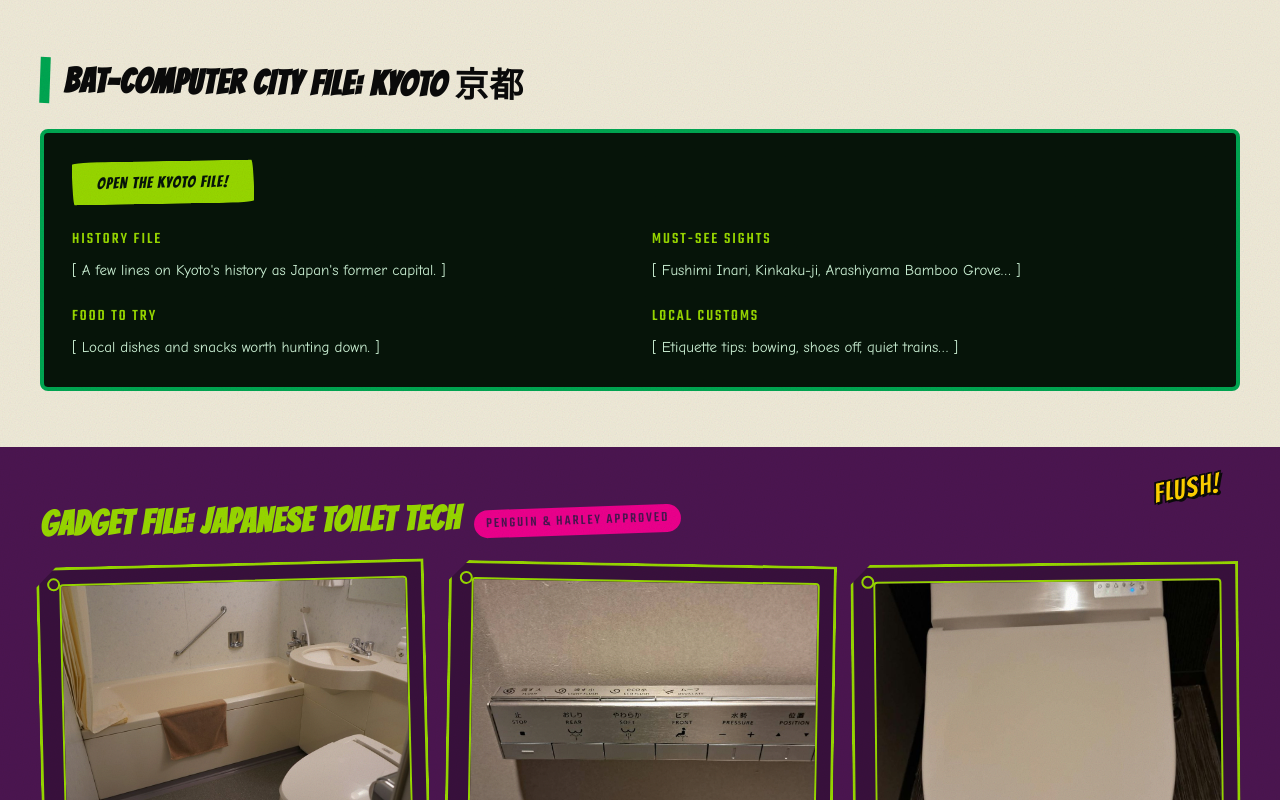
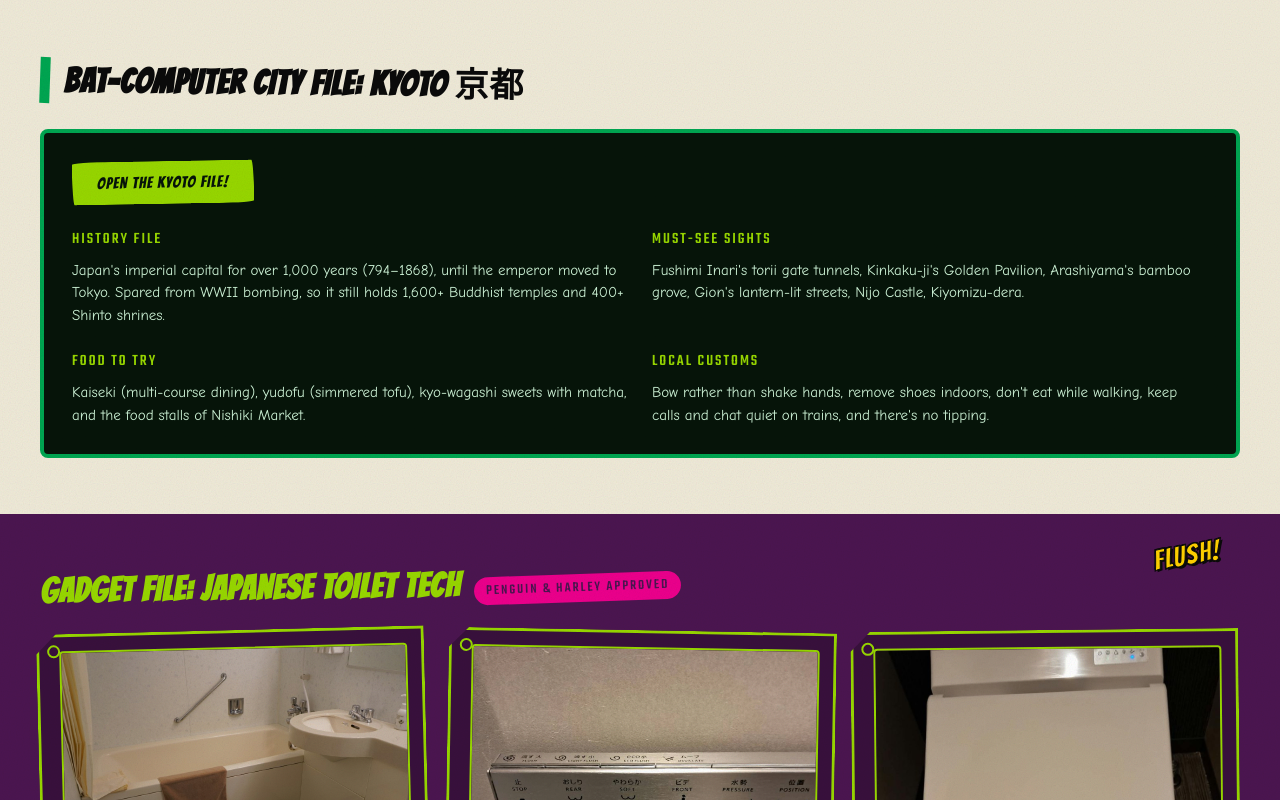
Before and after one commit to russelltrow/japan-cruise-tracker, a plain HTML site: page index.html in a window 1280 px wide. Shown: the part 2663-3463 px from the top of the page. Drawn offline with Linux system fonts and the light colour scheme.

Commit message:
Fill in real content for the Bat-Computer Kyoto city file
Co-Authored-By: Claude Sonnet 5 <noreply@anthropic.com>

```diff
--- a/index.html
+++ b/index.html
@@ -249,19 +249,19 @@
       <a href="kyoto.html" class="blob" style="grid-column: 1 / -1; justify-self: start; background: #97D700; color: #061409; padding: 10px 22px; border: 3px solid #97D700; font-family: 'Bangers', cursive; font-size: 16px; letter-spacing: 1px; transform: rotate(-1deg); display: inline-block;">OPEN THE KYOTO FILE!</a>
       <div style="display: flex; flex-direction: column; gap: 8px;">
         <span class="teko" style="color: #97D700; font-size: 16px;">HISTORY FILE</span>
-        <p style="margin: 0; color: #CFF5D8; font-size: 15px; line-height: 1.5;">[ A few lines on Kyoto's history as Japan's former capital. ]</p>
+        <p style="margin: 0; color: #CFF5D8; font-size: 15px; line-height: 1.5;">Japan's imperial capital for over 1,000 years (794–1868), until the emperor moved to Tokyo. Spared from WWII bombing, so it still holds 1,600+ Buddhist temples and 400+ Shinto shrines.</p>
       </div>
       <div style="display: flex; flex-direction: column; gap: 8px;">
         <span class="teko" style="color: #97D700; font-size: 16px;">MUST-SEE SIGHTS</span>
-        <p style="margin: 0; color: #CFF5D8; font-size: 15px; line-height: 1.5;">[ Fushimi Inari, Kinkaku-ji, Arashiyama Bamboo Grove… ]</p>
+        <p style="margin: 0; color: #CFF5D8; font-size: 15px; line-height: 1.5;">Fushimi Inari's torii gate tunnels, Kinkaku-ji's Golden Pavilion, Arashiyama's bamboo grove, Gion's lantern-lit streets, Nijo Castle, Kiyomizu-dera.</p>
       </div>
       <div style="display: flex; flex-direction: column; gap: 8px;">
         <span class="teko" style="color: #97D700; font-size: 16px;">FOOD TO TRY</span>
-        <p style="margin: 0; color: #CFF5D8; font-size: 15px; line-height: 1.5;">[ Local dishes and snacks worth hunting down. ]</p>
+        <p style="margin: 0; color: #CFF5D8; font-size: 15px; line-height: 1.5;">Kaiseki (multi-course dining), yudofu (simmered tofu), kyo-wagashi sweets with matcha, and the food stalls of Nishiki Market.</p>
       </div>
       <div style="display: flex; flex-direction: column; gap: 8px;">
         <span class="teko" style="color: #97D700; font-size: 16px;">LOCAL CUSTOMS</span>
-        <p style="margin: 0; color: #CFF5D8; font-size: 15px; line-height: 1.5;">[ Etiquette tips: bowing, shoes off, quiet trains… ]</p>
+        <p style="margin: 0; color: #CFF5D8; font-size: 15px; line-height: 1.5;">Bow rather than shake hands, remove shoes indoors, don't eat while walking, keep calls and chat quiet on trains, and there's no tipping.</p>
       </div>
     </div>
   </section>
```
